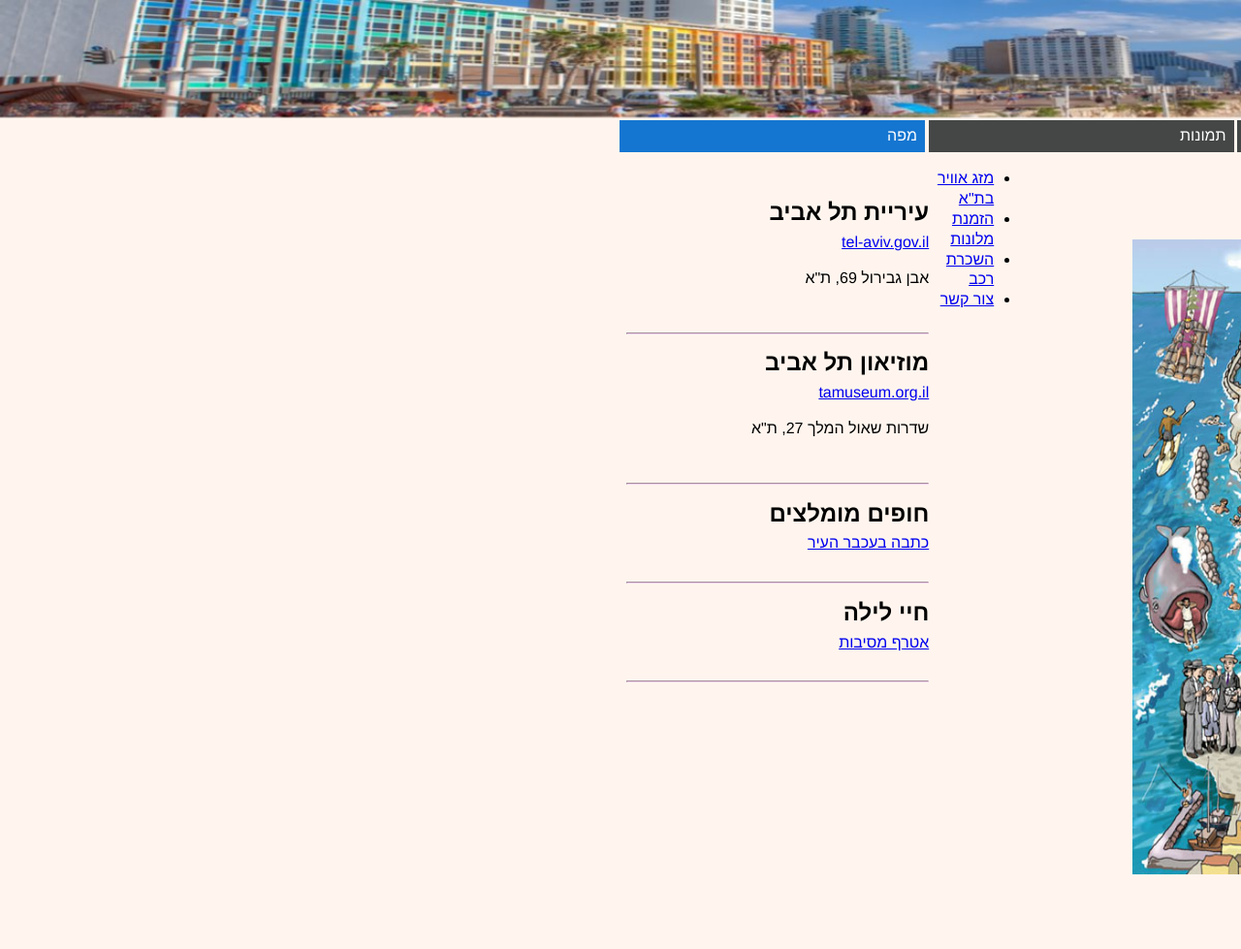
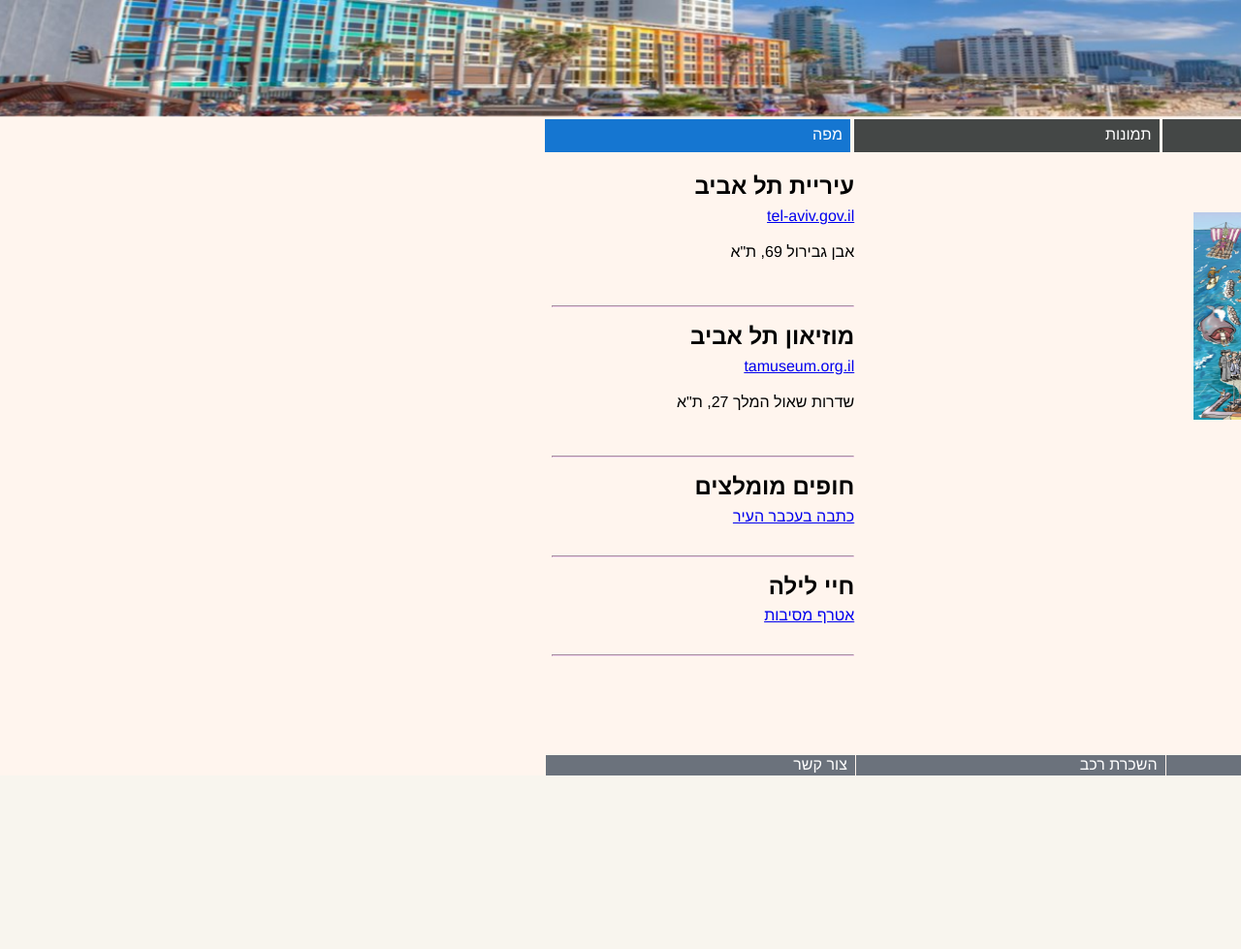
Before and after one commit to Yonatanos/TLV-HTML-CSS, a PHP site: page /TAmap.html in a window 1280 px wide; the page is wider, and only the part inside the window is pictured. Shown: that part at 97% size. After the commit the page ends 800 px from the top of that part, so only its background shows below. Run offline with PHP 8.4, Linux system fonts and the light colour scheme; some web fonts are replaced.

Commit message:
modified footer

```diff
--- a/TAmap.html
+++ b/TAmap.html
@@ -2,19 +2,19 @@
 <html lang=("en", "he")>
 	<head>
 	<meta charset="UTF-8">
-	<title>Tel Aviv City Map</title>
-	<meta name="description" content="Maps of Tel Aviv City's monuments">
-	<link rel="stylesheet" type="text/css" href="css/TelAviv.css">
+	<title>Tel Aviv City</title>
+	<meta name="description" content="All you need to start planning your vacation in the non stop city">
+	<link rel="stylesheet" type="text/css" href="./css/TelAviv.css">
 	</head>
 	<body dir="rtl">
 		<div id="banner">
-			<img src="images/banner2.jpg" alt="Tel Aviv Banner" width="1920" height: "90">
+			<img class="banner" src="images/banner2.jpg" alt="Tel Aviv Banner">
 		</div>
 		<div id="title">  <!--Title that overides the banner and seems as implemented in it-->
-			<h1>העיר תל אביב</h1>
+			<h1 id="title">העיר תל אביב</h1>
 		</div>
-	<div id="invisible-banner"> <!-- Invisible spacer where the banner is-->
-			<img src="images/banner2.jpg" alt="Tel Aviv Banner" width="1920" height: "90">
+	<div class="banner" id="invisible-banner"> <!-- Invisible spacer where the banner is-->
+			<img src="images/banner2.jpg" alt="Tel Aviv Banner">
 		</div>
 		<div id="navbar"> <!--Navigation bar-->
 			<ul>
@@ -24,12 +24,12 @@
 				<li><a style="background-color: #1576d1" class="interact" href="TAmap.html">מפה</a></li>
 			</ul>
 		</div>
-=		<div id="invisible-navbar"> <!--invisible spacer where the navigation bar is-->
+		<div id="invisible-navbar"> <!--invisible spacer where the navigation bar is-->
 			<ul>
-				<li><a class="interact" href="Tel Aviv City.html">בית</a></li>
-				<li><a class="interact" href="statistic.html">נתונים סטטיסטיים</a></li>
+				<li><a style="background-color: #1576d1"class="interact" href="Tel Aviv City.html">בית</a></li>
+				<li><a class="interact" href="statistics.html">נתונים סטטיסטיים</a></li>
 				<li><a class="interact" href="photos.html">תמונות</a></li>
-				<li><a style="background-color: #1576d1" class="interact" href="TAmap.html">מפה</a></li>
+				<li><a class="interact" href="TAmap.html">מפה</a></li>
 			</ul>
 		</div>
 		<div id="main"> <!--Main content on right side of the page-->
@@ -67,14 +67,14 @@
 			<br>
 			<br><hr>
 		</div>
-		<div id="footer"> <!--Tourist info links bar on the bottom of the page-->
+		<footer id="footer"> <!--Tourist info links bar on the bottom of the page-->
 			<ul>
 				<li><a href="http://www.accuweather.com/he/il/tel-aviv/215854/hourly-weather-forecast/215854" target="_blank">מזג אוויר בת"א</a></li>
 				<li><a href="https://www.agoda.com/he-il/city/tel-aviv-il.html?cid=-42" target="_blank">הזמנת מלונות</a></li>
 				<li><a href="http://www.rentalcars.com/he/city/il/tel-aviv/" target="_blank">השכרת רכב</a></li>
 				<li><a href="contact-us.html" target="_blank">צור קשר</a></li>
 			</ul>
-		</div>
+		</footer>
 	</body>
 
 </html>
--- a/css/TelAviv.css
+++ b/css/TelAviv.css
@@ -6,11 +6,13 @@ body {
 	line-height: 1.3em;
 	letter-spacing: 0;
 	background-color: seashell;
+	overflow-x: hidden;
+
 }
 
 .banner {
 	width: 1843px;
-	height: 90px;
+	height: 90pt;
 	display: block;
 	margin-right: 10px;
 	margin-bottom: 5px;
@@ -108,8 +110,9 @@ div#main img#imgmap { /* Avi Katz beautiful painting of Tel Aviv Map*/
 	margin: 30px auto 20px auto;
 }
 
-#credit {
-	text-align: center;
+div#main img {
+	 width: 320px;
+	 height: 213.5px;
 }
 
 div#links {
```
Also changed, not shown: gallery.html (+21 -21 lines), statistics.html (+9 -9 lines).
